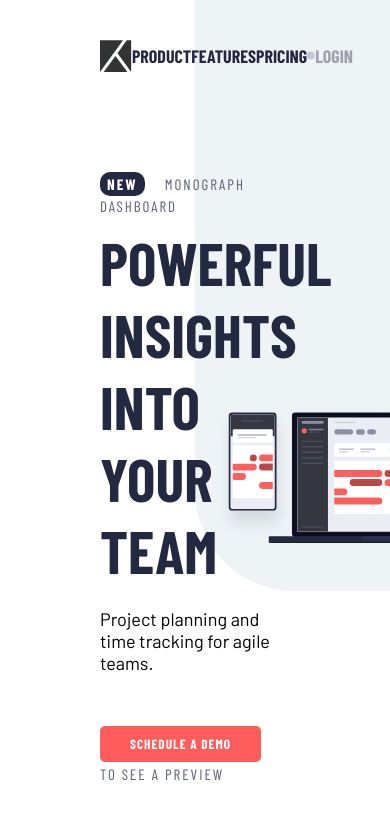
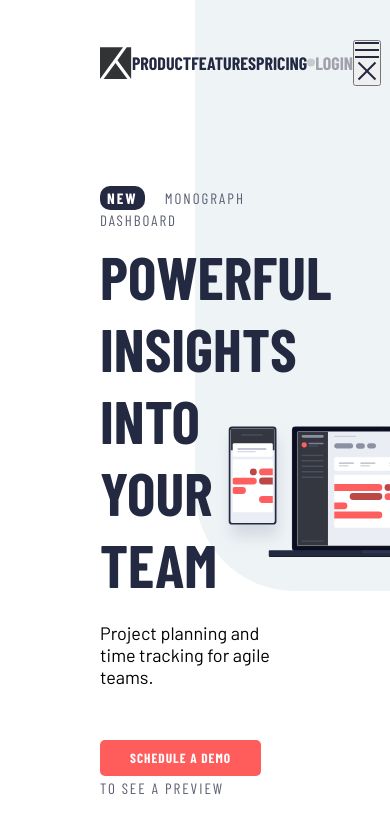
Before and after one commit to Diarrah/FEM-Project-Tracking, a plain HTML site: page index.html in a window 390 px wide. Drawn offline with nearby package versions, Linux system fonts and the light colour scheme.

Commit message:
Added mobile navbar

```diff
--- a/index.html
+++ b/index.html
@@ -27,10 +27,10 @@
                 <a href="#">Login</a>
             </li>
         </ul>
-        <button class="mobile__menu">
-            <img src="images/icon-hamburger.svg" class="hamburger" alt="Hamburger icon">
-            <img src="images/icon-close.svg" class="close__out" alt="X shape">
-        </button>
+       <button class="mobile__nav">
+           <img src="images/icon-hamburger.svg" class="hamburger" alt="Hamburger icon">
+           <img src="images/icon-close.svg" class="close__out "alt="Bars icon">
+       </button>
     </nav>
     <main>
         <div class="container">
```
